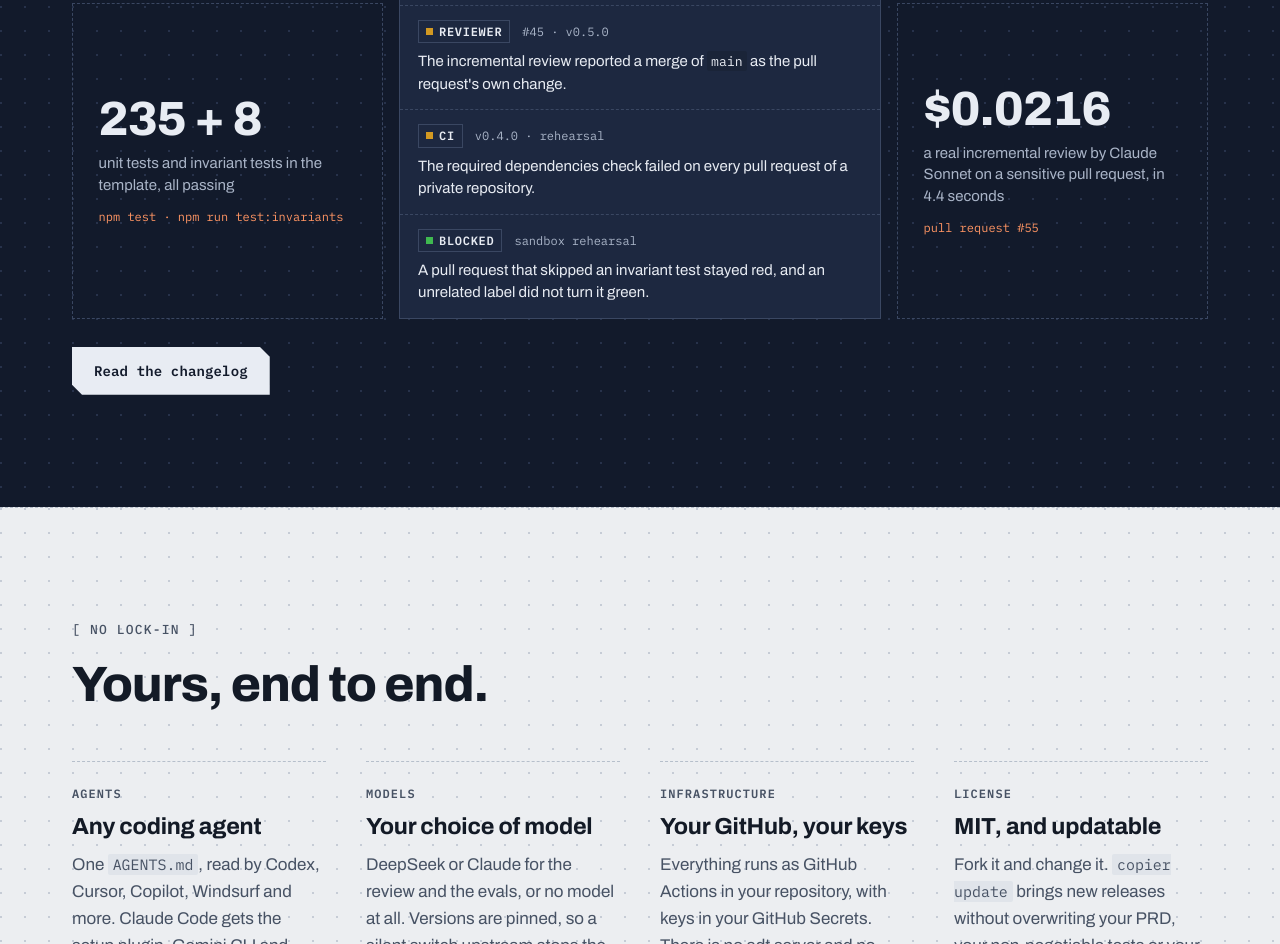
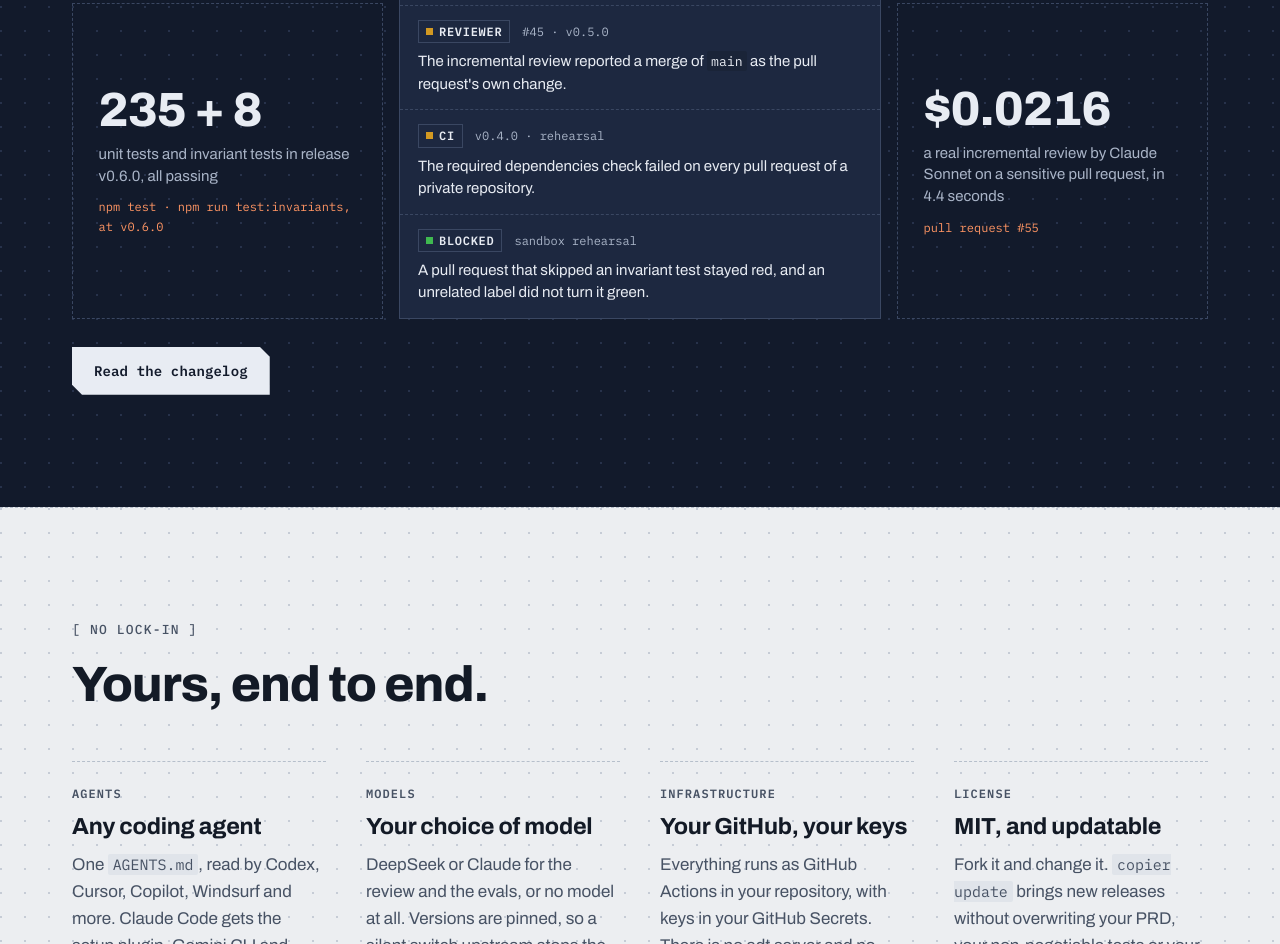
Before and after one commit to lexsimoes/ai-dev-template, a website: page site/index.html in a window 1280 px wide. Shown: the part 7078-8022 px from the top of the page. Drawn offline with Linux system fonts and the light colour scheme.

Commit message:
fix: address review findings
Ties the test count on the page to release v0.6.0, so it stays true as
tests are added.

Co-Authored-By: Claude Opus 5.5 <noreply@anthropic.com>
Claude-Session: https://claude.ai/code/session_017yAf76wtMF7vk9Jcg7Nuy1

```diff
--- a/site/index.html
+++ b/site/index.html
@@ -396,8 +396,8 @@
       </div>
       <div class="tile">
         <p class="tile__num">235 + 8</p>
-        <p class="tile__label">unit tests and invariant tests in the template, all passing</p>
-        <p class="tile__src">npm test · npm run test:invariants</p>
+        <p class="tile__label">unit tests and invariant tests in release v0.6.0, all passing</p>
+        <p class="tile__src">npm test · npm run test:invariants, at v0.6.0</p>
       </div>
       <section class="feed" aria-labelledby="feed-title">
         <p class="feed__head"><span id="feed-title">Caught by adt's own checks</span><span>from the changelog</span></p>
```
Also changed, not shown: site/BRIEF.md (+1 -1 lines).
